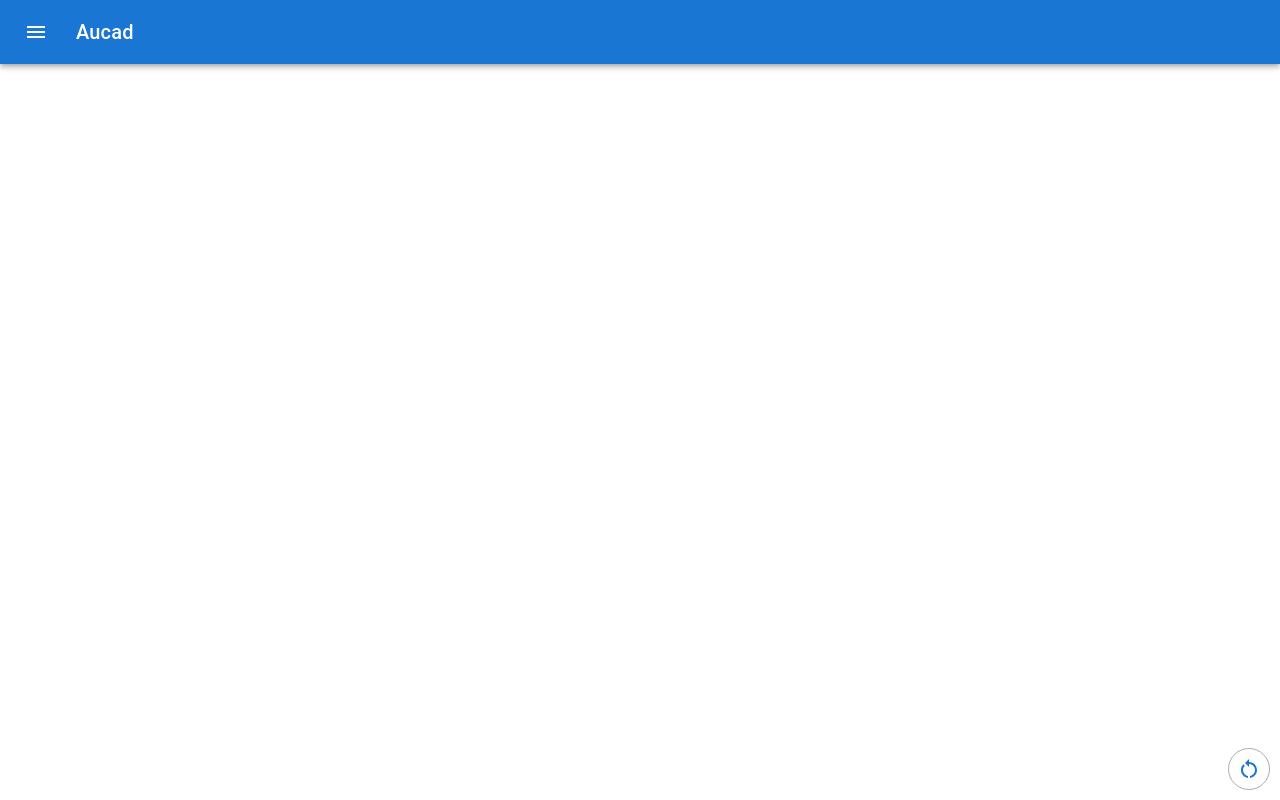
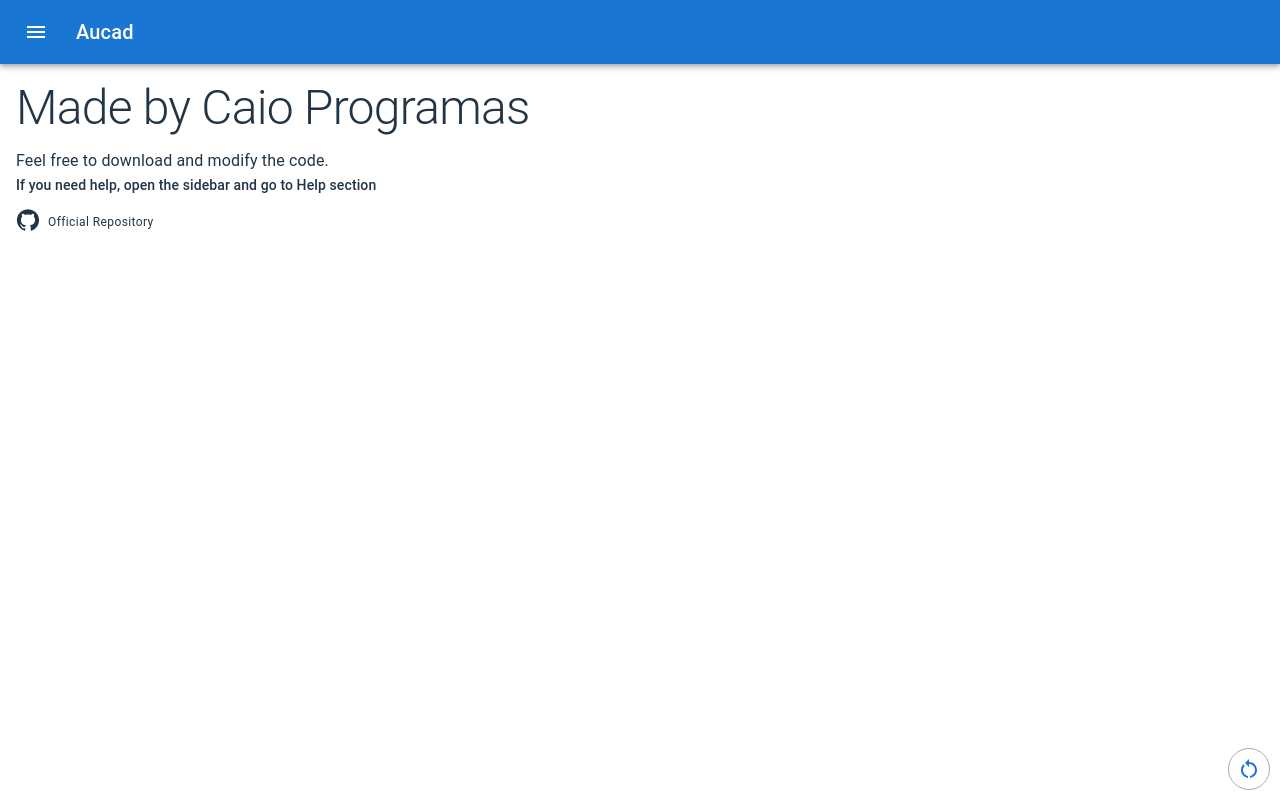
Before and after one commit to secretindex/Python-Scripts, a React (Vite) app in the folder advanced/recad-auto-message/: page /about in a window 1280 px wide. Before the commit this address had no page. Built offline with nearby package versions, Linux system fonts and the light colour scheme.

Commit message:
make global object context work

```diff
--- a/advanced/recad-auto-message/src/App.tsx
+++ b/advanced/recad-auto-message/src/App.tsx
@@ -5,6 +5,8 @@ import { IconButton } from "@mui/material"
 import { RestartAlt } from "@mui/icons-material"
 import Menu from "./components/Menu"
 import ComponentDois from "./components/ComponentDois"
+import About from "./pages/About"
+import { SecondCheckboxContextProvider } from "./contexts/SecondCheckboxContext"
 
 import { BrowserRouter as Router, Routes, Route } from "react-router-dom"
 import CheckboxContextProvider from "./contexts/CheckboxContext"
@@ -12,17 +14,15 @@ import TextFieldContextProvider from "./contexts/TextfieldContext"
 // import { useContext } from "react"
 
 function App() {
-  // const docs = useContext();
-  // const textField = useContext();
-
   const restartAction = () => {
-    console.log("restarted");
+    console.log("restarted")
   }
 
   return (
     <main>
       <Router>
         <CheckboxContextProvider>
+          <SecondCheckboxContextProvider>
             <TextFieldContextProvider>
               <Menu />
               <section className="app-container">
@@ -37,6 +37,7 @@ function App() {
                     path="/pensionistas"
                     element={<h1>Pensionistas</h1>}
                   ></Route>
+                  <Route path="/about" element={<About />}></Route>
                 </Routes>
                 <div className="bottom-right">
                   <IconButton
@@ -50,6 +51,7 @@ function App() {
                 </div>
               </section>
             </TextFieldContextProvider>
+          </SecondCheckboxContextProvider>
         </CheckboxContextProvider>
       </Router>
     </main>
--- a/advanced/recad-auto-message/src/components/ComponentDois.tsx
+++ b/advanced/recad-auto-message/src/components/ComponentDois.tsx
@@ -9,10 +9,12 @@ import {
   FormControl,
   InputLabel,
   MenuItem,
+  Button,
 } from "@mui/material"
 
 import { ComplexDocs } from "../utils/docsInterface"
-import React, { useState } from "react"
+import React, { BaseSyntheticEvent, useContext, useState } from "react"
+import { SecondCheckboxContext } from "../contexts/SecondCheckboxContext"
 
 const documents: ComplexDocs = {
   foto: {
@@ -82,17 +84,45 @@ interface DocumentosOptionsProps {
   required?: boolean
   present?: boolean
   option?: any
+  keyName: string
   optionList?: Array<string>
 }
 
 const DocumentOptions: React.FC<DocumentosOptionsProps> = ({
   name,
+  // present = true,
+  required = true,
+  keyName,
   optionList,
 }) => {
+  const globalDocs = useContext(SecondCheckboxContext)
   const [field, setField] = useState<string>("")
+
   const handleChange = (e: SelectChangeEvent) => {
-    console.log(e.target.value)
+    const nameVal = e.target
+    console.log(nameVal)
+    console.log(keyName)
+
+    console.log(nameVal.name)
+
+    const endObject = {
+      required: nameVal.name === "depId" ? false : true,
+      present: e.target.value ? true : false,
+      options: optionList
+        ? optionList[optionList.indexOf(e.target.value)]
+        : undefined,
+    }
+
+    if (!optionList) delete endObject.options
+
+    globalDocs?.setDocs({
+      ...globalDocs.docs,
+      [nameVal.name]: endObject,
+    })
+
     setField(e.target.value)
+
+    console.log(globalDocs!.docs)
   }
   return (
     <ListItem sx={{ width: "100%" }}>
@@ -102,6 +132,7 @@ const DocumentOptions: React.FC<DocumentosOptionsProps> = ({
           labelId="field-name"
           label={name}
           value={field}
+          name={keyName}
           onChange={handleChange}
           fullWidth={true}
         >
@@ -128,7 +159,9 @@ const DocumentOptions: React.FC<DocumentosOptionsProps> = ({
 }
 
 const ComponentDois = () => {
-  // const [docs, setDocs] = useState<ComplexDocs>();
+  const handleClick = (e: BaseSyntheticEvent) => {
+    console.log(e)
+  }
 
   return (
     <Box
@@ -136,7 +169,7 @@ const ComponentDois = () => {
       flexDirection={"column"}
       alignItems={"center"}
       padding={"0.3rem"}
-      width={"20%"}
+      width={"40%"}
     >
       <Box display={"flex"} alignItems={"center"} gap={"0.7rem"}>
         <Avatar>H</Avatar>
@@ -146,12 +179,19 @@ const ComponentDois = () => {
         {Object.keys(documents).map((doc: string) => {
           return (
             <DocumentOptions
-              name={doc}
+              key={doc}
+              name={documents[doc].name}
+              keyName={doc}
               optionList={documents[doc].optionList}
             />
           )
         })}
       </List>
+      <Box sx={{ width: "100%", padding: "0 1rem" }}>
+        <Button variant="contained" fullWidth onClick={handleClick}>
+          Verify
+        </Button>
+      </Box>
     </Box>
   )
 }
--- a/advanced/recad-auto-message/src/components/Sidebar.tsx
+++ b/advanced/recad-auto-message/src/components/Sidebar.tsx
@@ -12,6 +12,7 @@ import InboxIcon from "@mui/icons-material/MoveToInbox"
 import MailIcon from "@mui/icons-material/Mail"
 import MenuIcon from "@mui/icons-material/Menu"
 import { Link } from "react-router-dom"
+import InfoIcon from "@mui/icons-material/Info"
 
 export default function TemporaryDrawer() {
   const [open, setOpen] = useState(false)
@@ -51,6 +52,21 @@ export default function TemporaryDrawer() {
           </Link>
         ))}
       </List>
+      <Divider />
+      <List>
+        {["About"].map((text) => (
+          <Link style={{ color: "inherit" }} key={text} to={text}>
+            <ListItem key={text} disablePadding>
+              <ListItemButton>
+                <ListItemIcon>
+                  <InfoIcon />
+                </ListItemIcon>
+                <ListItemText primary={text} />
+              </ListItemButton>
+            </ListItem>
+          </Link>
+        ))}
+      </List>
     </Box>
   )
 
--- a/advanced/recad-auto-message/src/contexts/SecondCheckboxContext.tsx
+++ b/advanced/recad-auto-message/src/contexts/SecondCheckboxContext.tsx
@@ -72,6 +72,7 @@ const SecondCheckboxContextProvider: React.FC<ContextProps> = ({
   children,
 }) => {
   const [docs, setDocs] = useState<ComplexDocsEssentials>(documentsContext)
+
   return (
     <SecondCheckboxContext.Provider value={{ docs, setDocs }}>
       {children}
--- /dev/null
+++ b/advanced/recad-auto-message/src/pages/About.tsx
@@ -0,0 +1,32 @@
+import { Typography, Link, Box } from "@mui/material"
+import GitHubIcon from "@mui/icons-material/GitHub"
+
+const About = () => {
+  return (
+    <section>
+      <Typography variant="h1" sx={{ fontSize: "3rem" }}>
+        Made by Caio Programas
+      </Typography>
+      <Box margin={"0.7rem 0"}>
+        <Typography variant="subtitle1">
+          Feel free to download and modify the code.
+        </Typography>
+        <Typography variant="subtitle2">
+          If you need help, open the sidebar and go to Help section
+        </Typography>
+      </Box>
+      <Box display={"flex"} alignItems={"center"} gap="0.5rem">
+        <Link
+          href="https://github.com/secretindex/Python-Scripts"
+          target="_blank"
+          color={"inherit"}
+        >
+          <GitHubIcon />
+        </Link>
+        <Typography variant="caption">Official Repository</Typography>
+      </Box>
+    </section>
+  )
+}
+
+export default About
```
Also changed, not shown: advanced/recad-auto-message/src/components/Clickbox.tsx (+3 -4 lines). Lines whose indentation alone changed are shown as unchanged.
